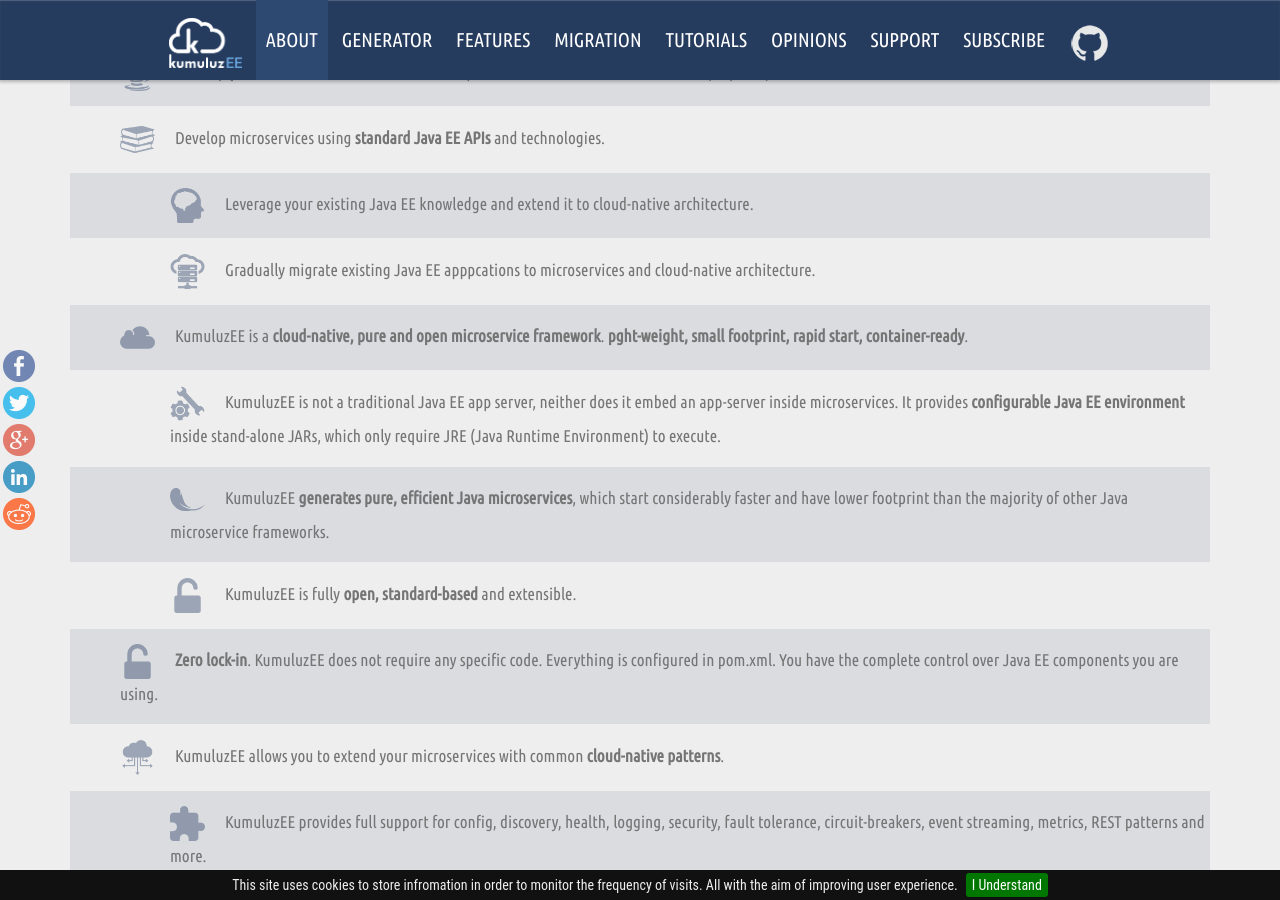
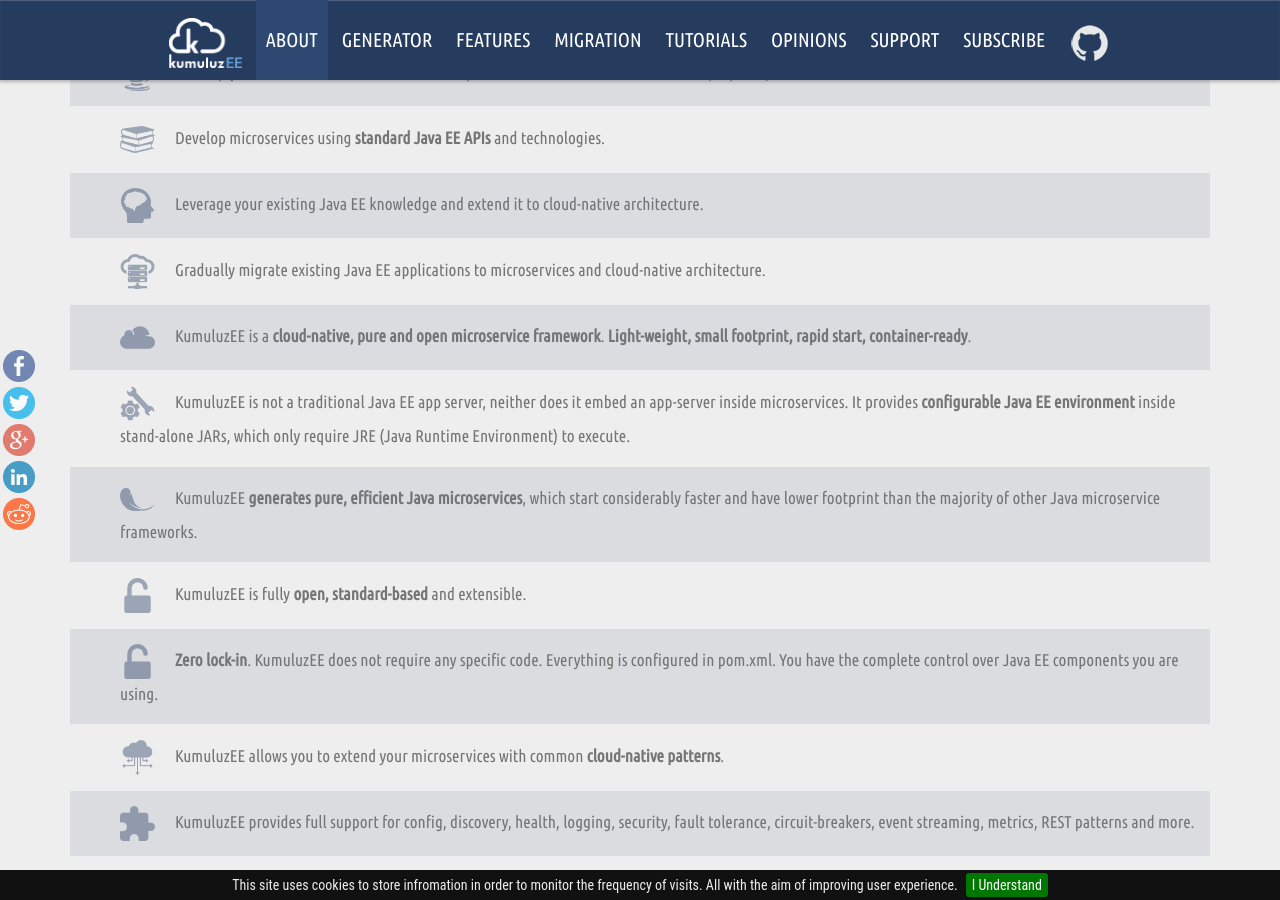
Before and after one commit to kumuluz/ee.kumuluz.com, a Jekyll site: the page built from index.html, in a window 1280 px wide and 900 px high, scrolled down 772 px. Built offline with Jekyll 4.4.1, drawn with Linux system fonts in a browser that asks for light colours; nearby versions of some CDN libraries; comment, search, counter and statistics services are not loaded.

Commit message:
Typo, mini changes in "why" section

```diff
--- a/index.html
+++ b/index.html
@@ -45,20 +45,20 @@
                             <br/>
                               <p><img src="/assets/images/why/java.png">Develop <b>pure</b> Java EE based microservices and pack and execute them as stand-alone (Fat/Uber) JARs.</p>
                               <p><img src="/assets/images/why/standard.png">Develop microservices using <b>standard Java EE APIs</b> and technologies.</p>
-                                <p class="sub"><img src="/assets/images/why/brain.png">Leverage your existing Java EE knowledge and extend it to cloud-native architecture.</p>
-                                <p class="sub"><img src="/assets/images/why/hosting.png">Gradually migrate existing Java EE apppcations to microservices and cloud-native architecture.</p>
-                              <p><img src="/assets/images/why/cloud.png">KumuluzEE is a <b>cloud-native, pure and open microservice framework</b>. <b>pght-weight, small footprint, rapid start, container-ready</b>.</p>
-                                <p class="sub"><img src="/assets/images/why/configure.png">KumuluzEE is not a traditional Java EE app server, neither does it embed an app-server inside microservices. It provides <b>configurable Java EE environment</b> inside stand-alone JARs, which only require JRE (Java Runtime Environment) to execute.</p>
-                                <p class="sub"><img src="/assets/images/why/feather.png">KumuluzEE <b>generates pure, efficient Java microservices</b>, which start considerably faster and have lower footprint than the majority of other Java microservice frameworks.</p>
-                                <p class="sub"><img src="/assets/images/why/unlock.png">KumuluzEE is fully <b>open, standard-based</b> and extensible.</p>
+                                <p><img src="/assets/images/why/brain.png">Leverage your existing Java EE knowledge and extend it to cloud-native architecture.</p>
+                                <p><img src="/assets/images/why/hosting.png">Gradually migrate existing Java EE applications to microservices and cloud-native architecture.</p>
+                              <p><img src="/assets/images/why/cloud.png">KumuluzEE is a <b>cloud-native, pure and open microservice framework</b>. <b>Light-weight, small footprint, rapid start, container-ready</b>.</p>
+                                <p><img src="/assets/images/why/configure.png">KumuluzEE is not a traditional Java EE app server, neither does it embed an app-server inside microservices. It provides <b>configurable Java EE environment</b> inside stand-alone JARs, which only require JRE (Java Runtime Environment) to execute.</p>
+                                <p><img src="/assets/images/why/feather.png">KumuluzEE <b>generates pure, efficient Java microservices</b>, which start considerably faster and have lower footprint than the majority of other Java microservice frameworks.</p>
+                                <p><img src="/assets/images/why/unlock.png">KumuluzEE is fully <b>open, standard-based</b> and extensible.</p>
                               <p><img src="/assets/images/why/unlock.png"><b>Zero lock-in</b>. KumuluzEE does not require any specific code. Everything is configured in pom.xml. You have the complete control over Java EE components you are using.</p>
                               <p><img src="/assets/images/why/cloud-dist.png">KumuluzEE allows you to extend your microservices with common <b>cloud-native patterns</b>.</p>
-                                <p class="sub"><img src="/assets/images/why/plugin.png">KumuluzEE provides full support for config, discovery, health, logging, security, fault tolerance, circuit-breakers, event streaming, metrics, REST patterns and more.</p>
+                                <p><img src="/assets/images/why/plugin.png">KumuluzEE provides full support for config, discovery, health, logging, security, fault tolerance, circuit-breakers, event streaming, metrics, REST patterns and more.</p>
                               <p><img src="/assets/images/why/docker.png">KumuluzEE microservices can be packed as <b>Docker containers</b> and provide full support for container environments.</p>
                               <p><img src="/assets/images/why/kubernetes.png">KumuluzEE microservices and fully compatible with <b>Kubernetes</b>.</p>
-                                <p class="sub"><img src="/assets/images/why/verified.png">Service discovery, configuration, health, metrics and other extensions support specifics of Kubernetes and have been thoroughly tested.</p>
+                                <p><img src="/assets/images/why/verified.png">Service discovery, configuration, health, metrics and other extensions support specifics of Kubernetes and have been thoroughly tested.</p>
                               <p><img src="/assets/images/why/gateway.png">KumuluzEE microservices provide first-class support for API gateways.</p>
-                                <p class="sub"><img src="/assets/images/why/settings.png">Service discovery, configuration and other extensions can be configured to work with different API gateways.</p>
+                                <p><img src="/assets/images/why/settings.png">Service discovery, configuration and other extensions can be configured to work with different API gateways.</p>
                               <p><img src="/assets/images/why/kumuluz.png">KumuluzEE is fully integrated with <a href="https://kumuluz.com/">KumuluzAPI</a>, an innovative microservice API Management and other <a href="https://kumuluz.com/">Kumuluz</a> and <a href="https://kumuluz.com/">KumuluzDigital</a> products.</p>
                         </div>
                     </div>
```
